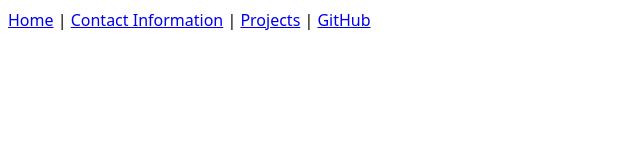
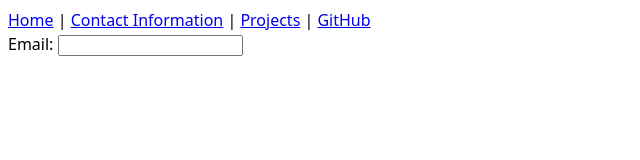
Before and after one commit to GianRobles1519/Protfolio, a plain HTML site: page contact/index.html in a window 1280 px wide. Shown: the whole page, without its empty margins (0-640 px from the left). Drawn offline with Linux system fonts and the light colour scheme; files that its build step writes are made by us from their sources.

Commit message:
First Starting text input

```diff
--- a/contact/index.html
+++ b/contact/index.html
@@ -14,6 +14,14 @@
         <a href="../projects/index.html">Projects</a> |
         <a href = "https://github.com/GianRobles1519" target = "_blank" rel="noopener noreferrer">GitHub</a>
     </nav>
+
+    <form action="mailto:gcrobles@ucsd.edu" method = "post">
+        <label for="Email">Email:</label>
+        <input type = "email" id = "user-email" name = "email" required>
+
+    </form>
+
+
 </body>
 
 </html>
```
